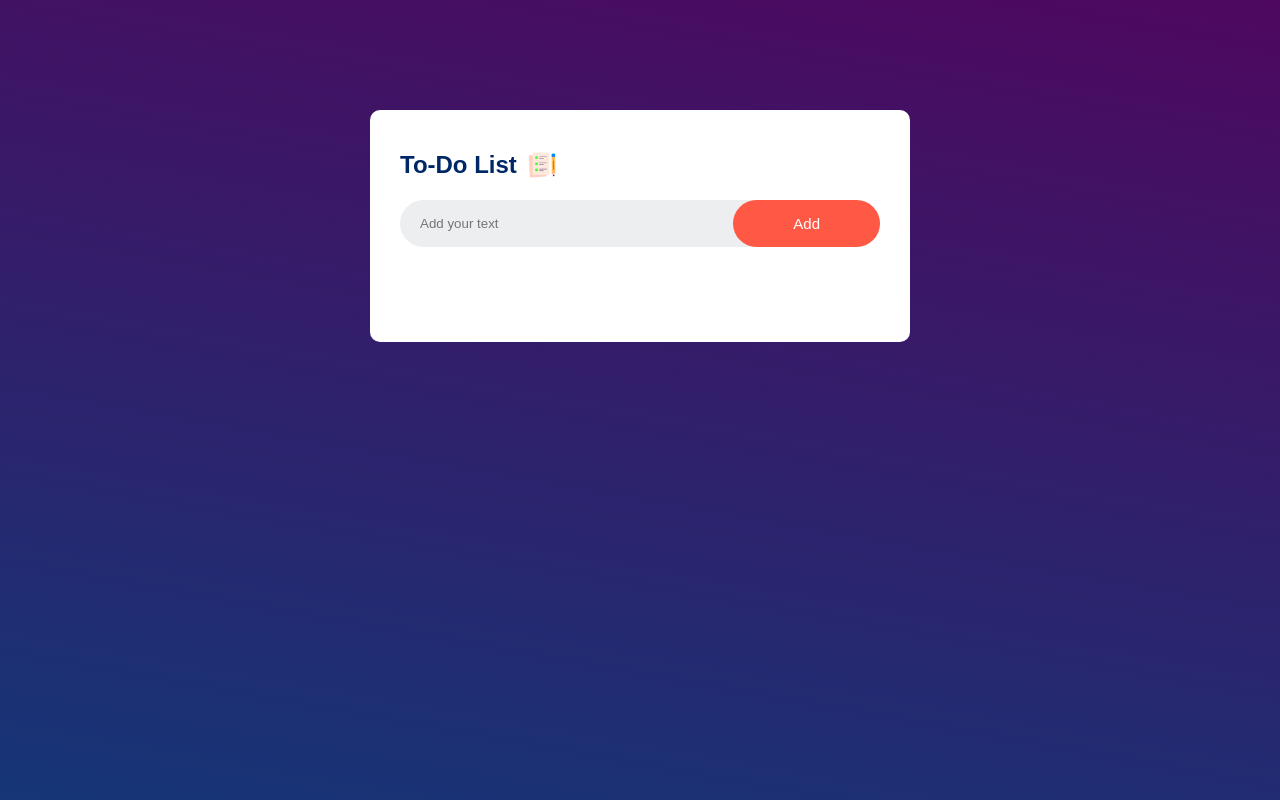
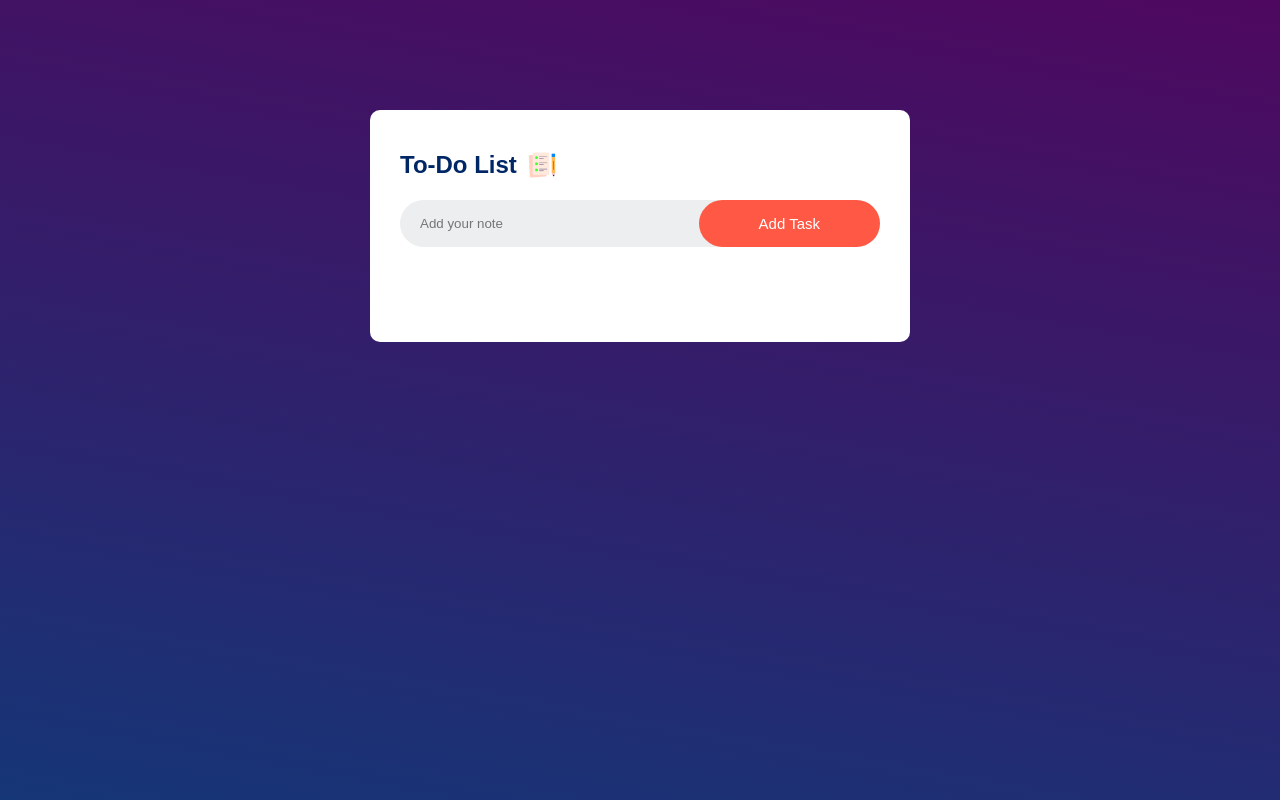
Before and after one commit to Smd-Dipu/todo-list-app, a plain HTML site: page index.html in a window 1280 px wide. Drawn offline with Linux system fonts and the light colour scheme.

Commit message:
final update

```diff
--- a/index.html
+++ b/index.html
@@ -3,7 +3,7 @@
 <head>
     <meta charset="UTF-8">
     <meta name="viewport" content="width=device-width, initial-scale=1">
-    <title>To-Do List App</title>
+    <title>To_Do List Application</title>
     <link rel="stylesheet" href="styles.css">
 </head>
 <body>
@@ -11,8 +11,8 @@
         <div class="todo-app">
             <h2>To-Do List <img src="images/icon.png"></h2>
             <div class="row">
-                <input type="text" id="input-box" placeholder="Add your text">
-                <button onclick="addTask()">Add</button>
+                <input type="text" id="input-box" placeholder="Add your note">
+                <button onclick="addTask()">Add Task</button>
             </div>
             <ul id="list-container">
             </ul>
```
